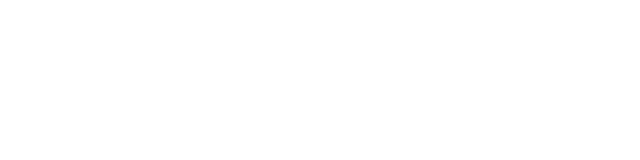
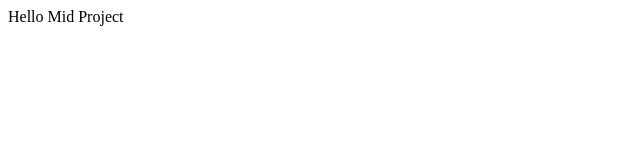
Before and after one commit to DanielYehezkely/c-anime, a React (Vite) app: page / in a window 1280 px wide. Shown: the top 160 px of the page, without its empty margins (0-640 px from the left). Built offline with nearby package versions, Linux system fonts and the light colour scheme.

Commit message:
Testing Netlify

```diff
--- a/src/App.tsx
+++ b/src/App.tsx
@@ -5,9 +5,9 @@
 
   return (
     <>
-      <div className="Hello Mid Project"></div>
+      <div className="">Hello Mid Project</div>
     </>
-  )
+  );
 }
 
 export default App
```
